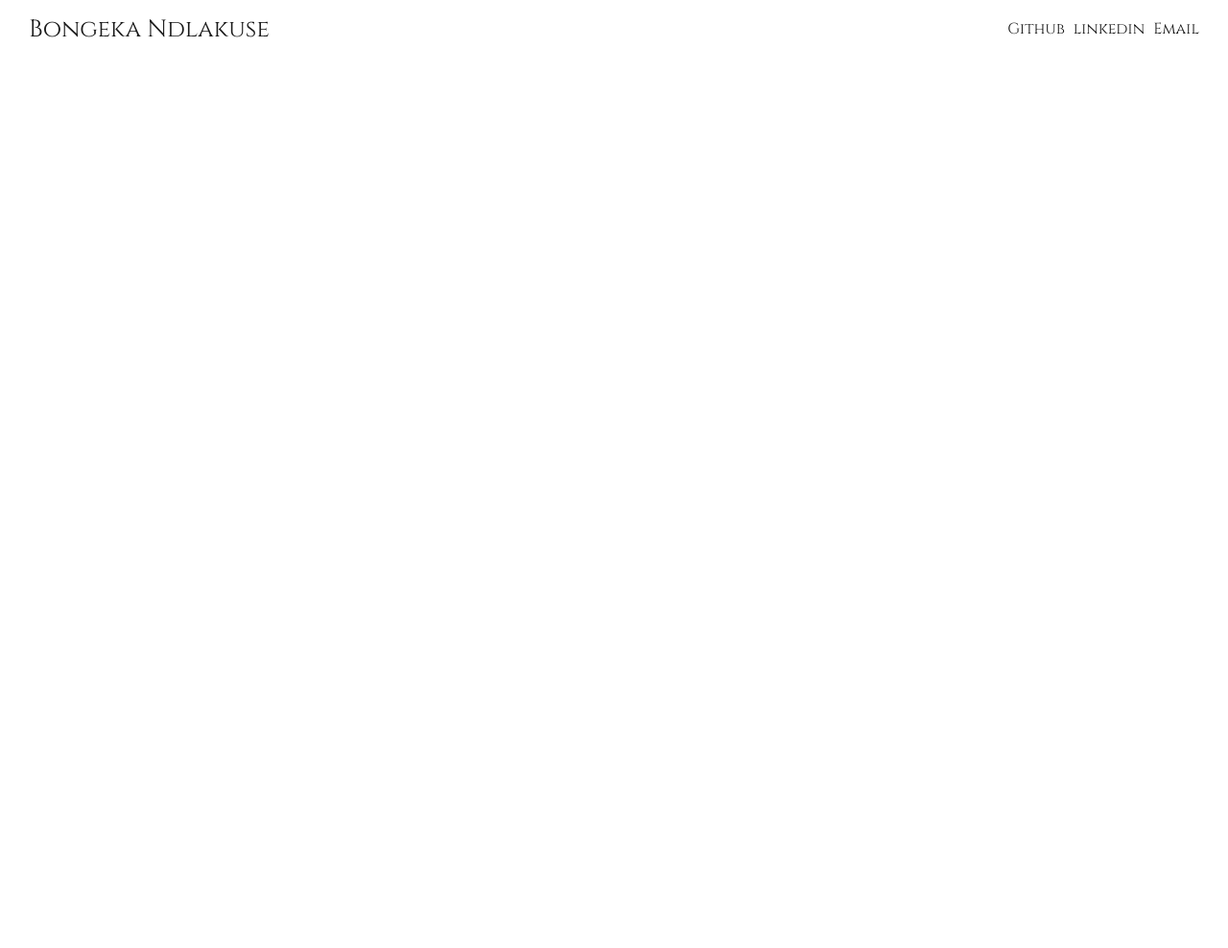
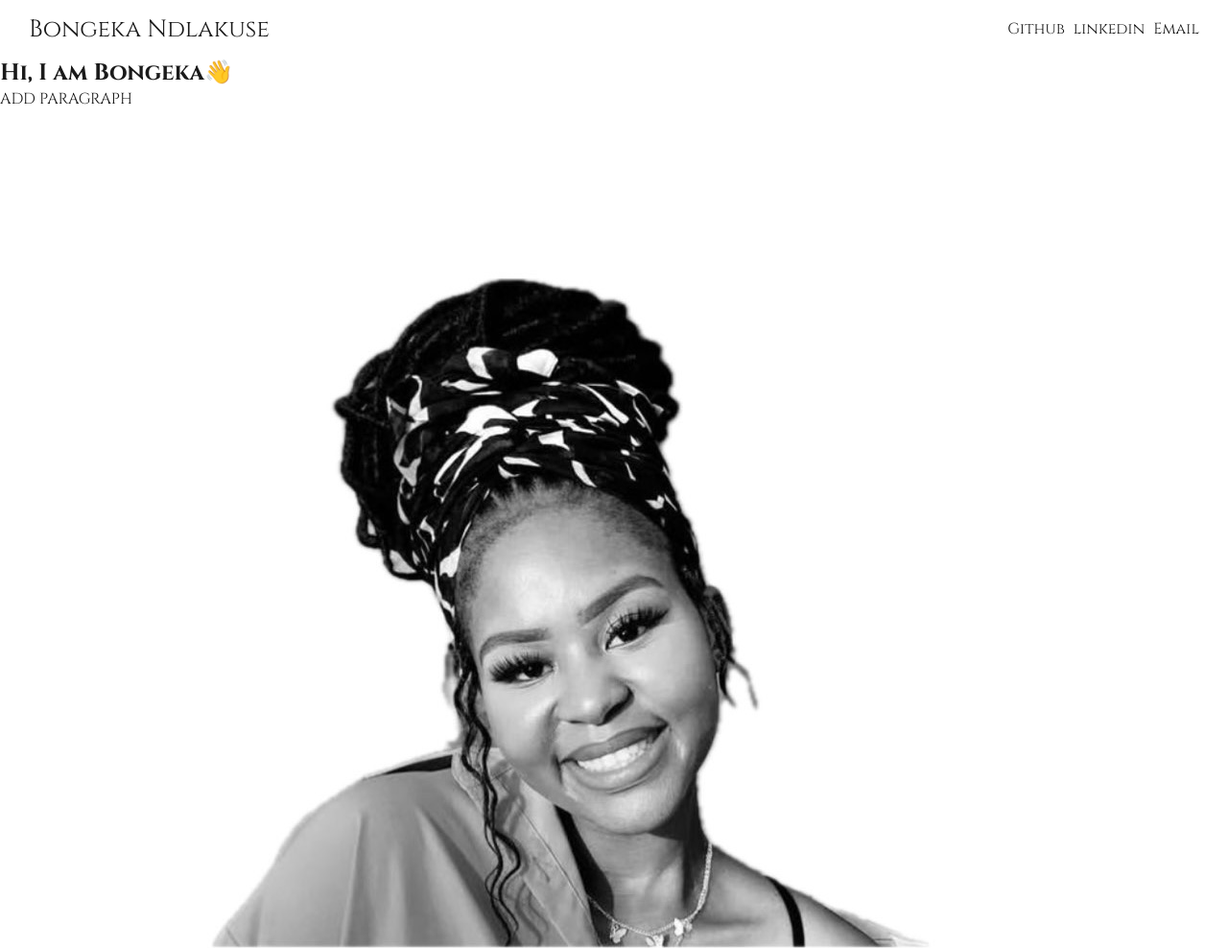
Before and after one commit to StellaNDL/team-portfolio-website, a plain HTML site: page index.html in a window 1280 px wide. Shown: the whole page at 96% size. Before the commit the page ends 800 px from the top, so only its background shows below. Drawn offline with Linux system fonts and the light colour scheme.

Commit message:
update
Added an image, h2 and div elements into my section

```diff
--- a/index.html
+++ b/index.html
@@ -30,7 +30,16 @@
 
     <main>
         <!-- SECTION1: About me-->
-        <section></section>
+        <section class="aboutMe">
+            <div class="bio">
+                <h2>Hi, I am Bongeka👋</h2>
+                <p>ADD PARAGRAPH</p>
+
+            </div>
+            <div class="image">
+                <img src="img/myimage.JPG" alt="picture of myself">
+            </div>
+        </section>
 
         <!-- SECTION2: Skills-->
          <section id="Contact"></section>
```
Also changed, not shown: img/myimage.JPG (added).
